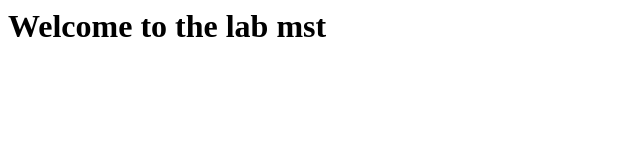
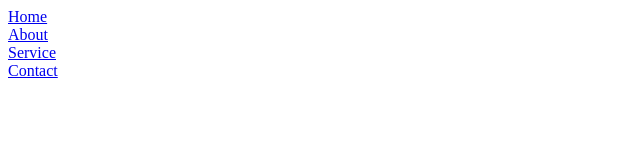
Before and after one commit to tech-vin/cloud-testing, a plain HTML site: page index.html in a window 1280 px wide. Shown: the whole page, without its empty margins (0-640 px from the left). Drawn offline with Linux system fonts and the light colour scheme.

Commit message:
Update index.html

```diff
--- a/index.html
+++ b/index.html
@@ -1,8 +1,22 @@
 <html>
 <head>
 <title> cloud computing </title>
+	<style>
+		ul {
+	  		list-style-type: none;
+	  		margin: 0;
+	  		padding: 0;
+		    }
+	</style>
 </head>
 <body>
-	<h1>Welcome to the lab mst</h1>
+
+	<ul>
+	  <li><a href="#">Home</a></li>
+	  <li><a href="#">About</a></li>
+	  <li><a href="#">Service</a></li>
+	  <li><a href="#">Contact</a></li>
+	</ul>
+
 </body>
 </html>
```
